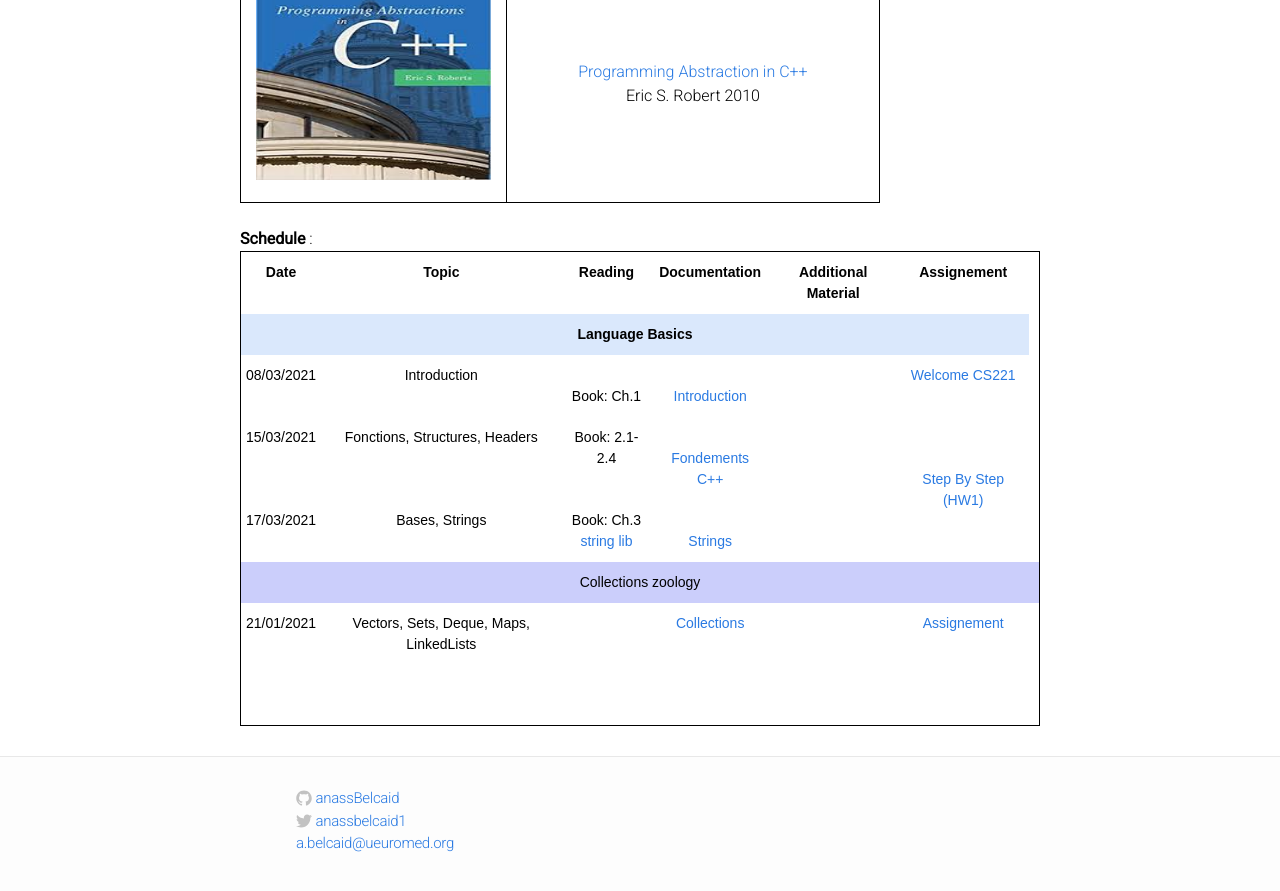
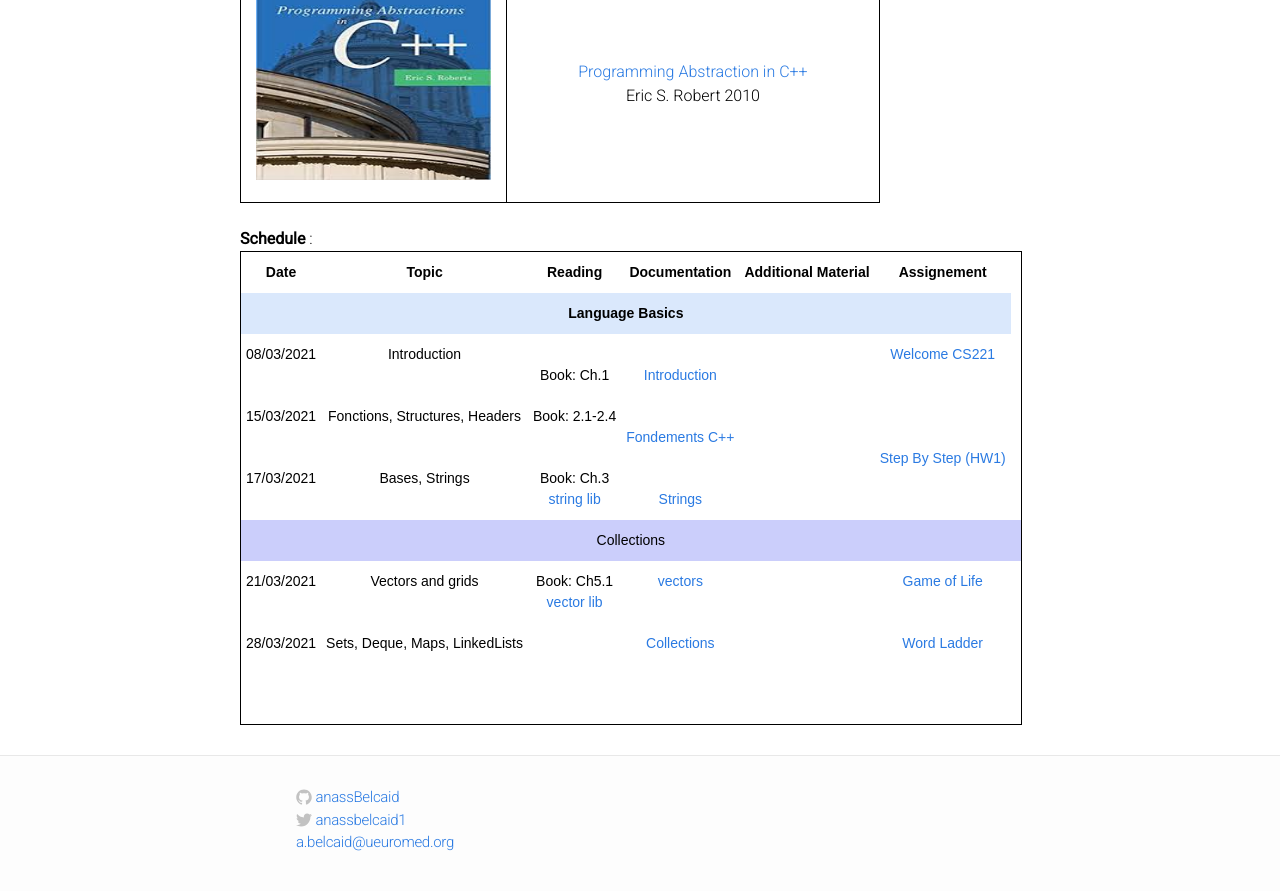
Before and after one commit to anassBelcaid/CS221, a Jekyll site: the page built from index.html, in a window 1280 px wide and 900 px high, scrolled down 596 px. Shown: the top 891 px of the window. Built offline with Jekyll 4.4.1, drawn with Linux system fonts in a browser that asks for light colours.

Commit message:
Starter for vectors

```diff
--- a/index.html
+++ b/index.html
@@ -2,7 +2,6 @@
 layout: default
 title: CS221
 ---
-
 <ul id="buttons">
     <li><a href="{{ site.url }}{{ site.baseurl }}/syllabus/">Syllabus</a></li>
     <li><a href="{{ site.url }}{{ site.baseurl}}/assets/pdfs/book.pdf">Book</a></li>
@@ -102,7 +101,7 @@ artificielle. les thématiques traitées sont: -agents intelligents, - Recherche
         <a href="{{ site.url }}{{ site.baseurl }}/intro/">Introduction</a></td>
     <td class="tg-c3ow"></td>
     <td class="tg-c3ow"> <a href="{{ site.url }}{{ site.baseurl }}/debugging/">
-            Welcome CS221<br></td>
+             <i class="fas fa-cloud"></i> Welcome CS221<br></td>
     <!-- <td class="tg-c3ow">TBA<br></td> -->
   </tr>
 
@@ -126,20 +125,33 @@ artificielle. les thématiques traitées sont: -agents intelligents, - Recherche
         </td>
         <td class="tg-c3ow"><br>  <a href="{{ site.url }}{{ site.baseurl }}/strings/" target="_blank">Strings</a> </td>
     <td class="tg-c3ow"></td>
-    <!-- <td class="tg-c3ow"> <a href="/ass1/" target="_blank">Baby steps</a> <br></td> -->
-    <!-- <td class="tg-c3ow"> TBA <br></td> -->
   </tr>
   <tr>
-    <td class="tg-c4ww" colspan="7">Collections zoology</td>
+    <td class="tg-c4ww" colspan="7">Collections</td>
+  </tr>
+
+  <tr>
+    <td class="tg-c3ow">21/03/2021</td>
+    <td class="tg-c3ow"> Vectors and grids<br></td>
+    <td class="tg-c3ow"> Book: Ch5.1 <br>
+<a href="https://en.cppreference.com/w/cpp/container/vector"> vector lib</a>
+
+    </td>
+    <td class="tg-c3ow">
+        <a href="{{ site.url }}{{ site.baseurl }}/vectors/" target="_blank"> vectors</a>
+    </td>
+    <td class="tg-c3ow"></td>
+    <td class="tg-c3ow"> <a href="{{site.url }}{{ site.baseurl }}/gamelife/" target="_blank"> Game of Life</a> </td>
+    <!-- <td class="tg-c3ow"> TBA</td> -->
   </tr>
   <tr>
-    <td class="tg-c3ow">21/01/2021</td>
-    <td class="tg-c3ow"> Vectors, Sets, Deque, Maps, LinkedLists<br></td>
+    <td class="tg-c3ow">28/03/2021</td>
+    <td class="tg-c3ow"> Sets, Deque, Maps, LinkedLists<br></td>
     <td class="tg-c3ow"></td>
     <td class="tg-c3ow">
 <a href="/collections/" target="_blank"> Collections</a></td>
     <td class="tg-c3ow"></td>
-    <td class="tg-c3ow"> <a href="/ass?/" target="_blank"> Assignement</a> </td>
+    <td class="tg-c3ow"> <a href="/ass?/" target="_blank"> Word Ladder</a> </td>
     <!-- <td class="tg-c3ow"> TBA</td> -->
   </tr>
   <tr>
```
Also changed, not shown: part2/game_life.md (added, +6 -0 lines), part2/vectors.md (added, +71 -0 lines), assets/vectors/banner.png (added).
